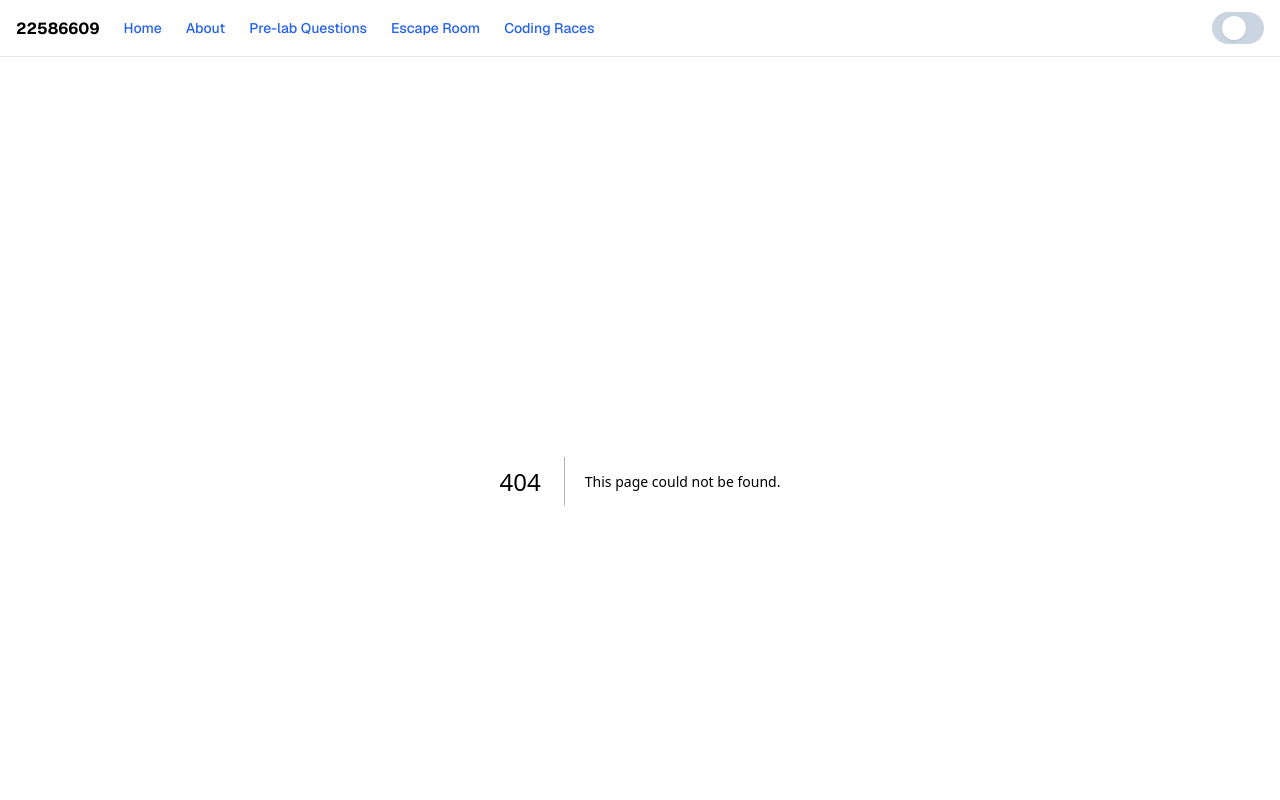
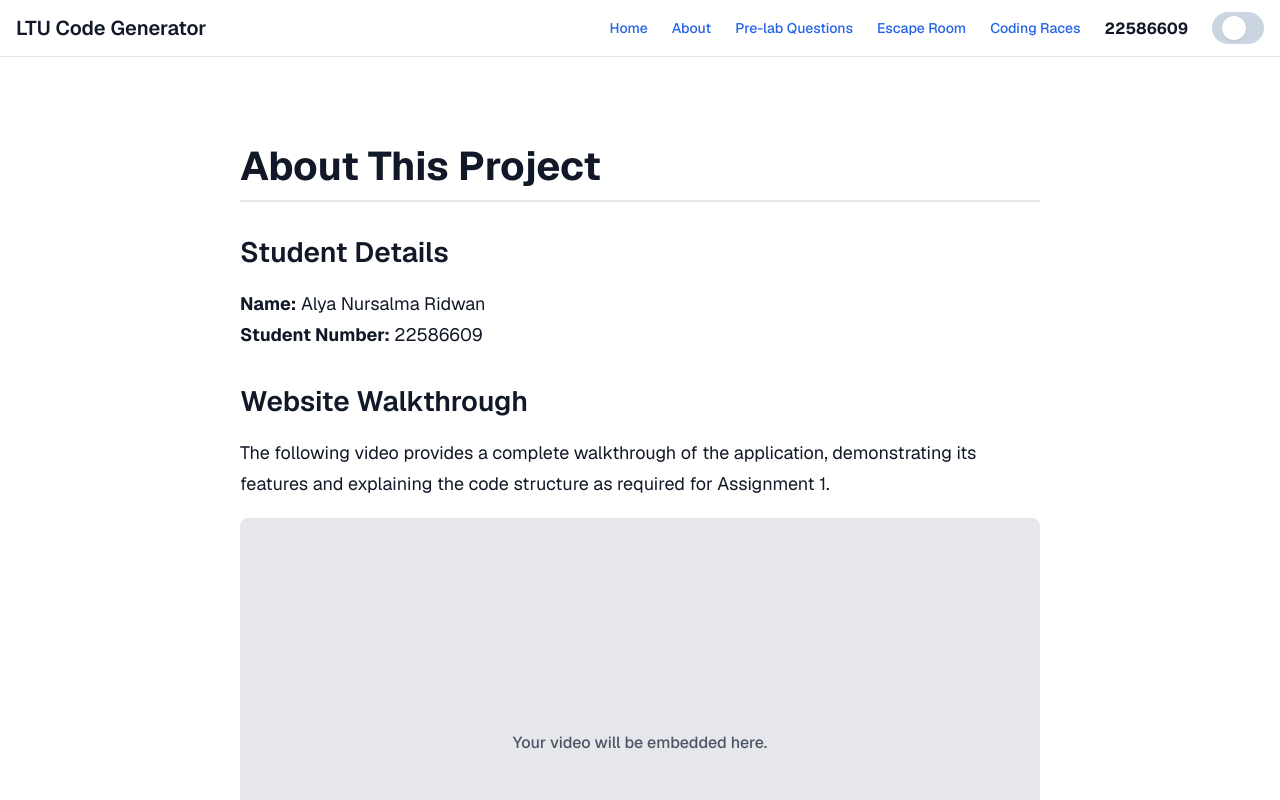
Before and after one commit to alyaridwan27/CWA-Assignment1, a Next.js app: page /about in a window 1280 px wide. Before the commit this address had no page. Shown: the top 800 px of the page. Built offline with nearby package versions, Linux system fonts and the light colour scheme.

Commit message:
feature: final layout fix and added about page

```diff
--- /dev/null
+++ b/app/about/About.module.css
@@ -0,0 +1,49 @@
+.container {
+  max-width: 800px;
+  margin: 0 auto;
+  padding: 2rem;
+}
+
+.title {
+  font-size: 2.5rem;
+  font-weight: bold;
+  margin-bottom: 1rem;
+  border-bottom: 2px solid #e5e7eb;
+  padding-bottom: 0.5rem;
+}
+
+[data-theme='dark'] .title {
+  border-bottom-color: #334155;
+}
+
+.section {
+  margin-top: 2rem;
+}
+
+.sectionTitle {
+  font-size: 1.75rem;
+  font-weight: 600;
+  margin-bottom: 1rem;
+}
+
+.info {
+  font-size: 1.125rem;
+  line-height: 1.75;
+}
+
+.videoPlaceholder {
+  width: 100%;
+  aspect-ratio: 16 / 9;
+  background-color: #e5e7eb;
+  border-radius: 0.5rem;
+  display: flex;
+  align-items: center;
+  justify-content: center;
+  font-weight: 500;
+  color: #4b5563;
+}
+
+[data-theme='dark'] .videoPlaceholder {
+  background-color: #1e293b;
+  color: #94a3b8;
+}
--- /dev/null
+++ b/app/about/page.tsx
@@ -0,0 +1,30 @@
+import styles from './About.module.css';
+
+export default function AboutPage() {
+  return (
+    <div className={styles.container}>
+      <h1 className={styles.title}>About This Project</h1>
+
+      <div className={styles.section}>
+        <h2 className={styles.sectionTitle}>Student Details</h2>
+        <p className={styles.info}>
+          <strong>Name:</strong> Alya Nursalma Ridwan
+          <br />
+          <strong>Student Number:</strong> 22586609
+        </p>
+      </div>
+
+      <div className={styles.section}>
+        <h2 className={styles.sectionTitle}>Website Walkthrough</h2>
+        <p className={styles.info}>
+          The following video provides a complete walkthrough of the application,
+          demonstrating its features and explaining the code structure as required
+          for Assignment 1.
+        </p>
+        <div className={styles.videoPlaceholder}>
+          Your video will be embedded here.
+        </div>
+      </div>
+    </div>
+  );
+}
--- a/app/layout.tsx
+++ b/app/layout.tsx
@@ -15,9 +15,10 @@ const geistMono = Geist_Mono({
   subsets: ['latin'],
 });
 
-export const metadata = {
-  title: 'Create Next App',
-  description: 'Generated by create next app',
+// --- THIS IS THE UPDATED METADATA ---
+export const metadata: Metadata = {
+  title: 'LTU Code Generator | Alya Nursalma Ridwan',
+  description: 'A tool to generate HTML components for La Trobe University assignments.',
 };
 
 export default function RootLayout({
--- a/components/Header.module.css
+++ b/components/Header.module.css
@@ -1,4 +1,4 @@
-
+/* Full-width bar for the header background */
 .header {
   position: sticky;
   top: 0;
@@ -14,7 +14,6 @@
   background-color: rgba(15, 23, 42, 0.8);
 }
 
-
 .container {
   display: flex;
   height: 3.5rem;
@@ -23,21 +22,45 @@
   align-items: center;
   justify-content: space-between;
   padding: 0 1rem;
+  gap: 1rem;
 }
 
-.leftGroup {
-  display: flex;
-  align-items: center;
-  gap: 1.5rem;
+
+.titleLink {
+  text-decoration: none;
+  color: inherit;
+  flex-shrink: 0;
 }
 
-.studentNumber {
-  font-weight: bold;
+.title {
+  font-size: 1.25rem;
+  font-weight: 600;
+  white-space: nowrap;
+}
+
+
+@media (max-width: 420px) {
+  .title {
+    font-size: 1.1rem;
+  }
+}
+
+.rightGroup {
+  display: flex;
+  flex-shrink: 0;
+  align-items: center;
+  gap: 1rem;
 }
 
 .desktopNav {
   display: none;
 }
+
+
+.studentNumber {
+  display: none;
+}
+
 
 @media (min-width: 768px) {
   .desktopNav {
@@ -47,13 +70,13 @@
     font-size: 0.875rem;
     font-weight: 500;
   }
-}
-
-.rightGroup {
-  display: flex;
-  flex-shrink: 0;
-  align-items: center;
-  gap: 1.5rem;
+  .studentNumber {
+    display: block;
+    font-weight: bold;
+  }
+  .rightGroup {
+    gap: 1.5rem;
+  }
 }
 
 .menuButton {
--- a/components/Header.tsx
+++ b/components/Header.tsx
@@ -12,13 +12,15 @@ export default function Header() {
   return (
     <header className={styles.header}>
       <div className={styles.container}>
-        {/* Left and Center Group */}
+        {/* Left Group - Title */}
         <div className={styles.leftGroup}>
-          <div className={styles.studentNumber}>
-            <span>22586609</span>
-          </div>
+          <Link href="/" className={styles.titleLink}>
+            <h1 className={styles.title}>LTU Code Generator</h1>
+          </Link>
+        </div>
 
-          {/* Desktop Navigation */}
+        {/* Right Group - Nav, Student No, etc. */}
+        <div className={styles.rightGroup}>
           <nav className={styles.desktopNav}>
             <Link href="/">Home</Link>
             <Link href="/about">About</Link>
@@ -26,10 +28,9 @@ export default function Header() {
             <Link href="/escape-room">Escape Room</Link>
             <Link href="/coding-races">Coding Races</Link>
           </nav>
-        </div>
-
-        {/* Right Group */}
-        <div className={styles.rightGroup}>
+          <div className={styles.studentNumber}>
+            <span>22586609</span>
+          </div>
           <ThemeToggle />
           <button
             className={styles.menuButton}
@@ -43,7 +44,7 @@ export default function Header() {
         </div>
       </div>
 
-      {/* Mobile Menu Dropdown - Now uses classes to animate */}
+      {/* Mobile Menu Dropdown */}
       <div
         className={`${styles.mobileMenu} ${
           isOpen ? styles.open : styles.closed
```
Also changed, not shown: components/TabsGenerator.module.css (+23 -14 lines), components/TabsGenerator.tsx (+32 -0 lines).
